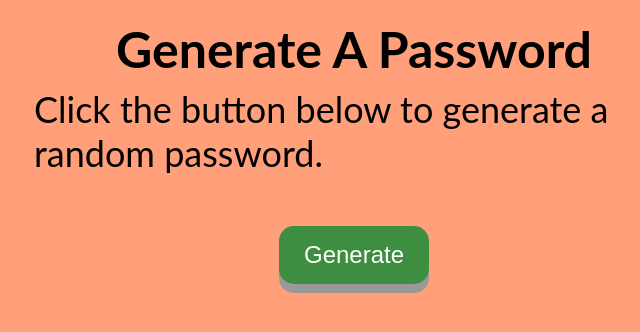
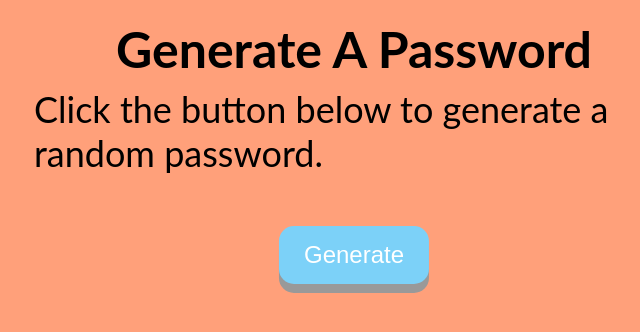
Before and after one commit to nathankazuki/PasswordManager, a Node server app: page /generate in a window 1280 px wide, with the pointer over the restyled element. Shown: the part 145-477 px from the top of the page, without its empty margins (286-926 px from the left). Run offline with Node 20, Linux system fonts and the light colour scheme.

Commit message:
Changed button colour

```diff
--- a/views/partials/header.hbs
+++ b/views/partials/header.hbs
@@ -99,10 +99,10 @@
 			box-shadow: 0 9px #999;
 		}
 
-		.generate-password:hover {background-color: #3e8e41}
+		.generate-password:hover {background-color: #7cd1f8}
 
 		.generate-password:active {
-		background-color: #3e8e41;
+		background-color: #7cd1f8;
 		box-shadow: 0 5px #666;
 		}
 
```
